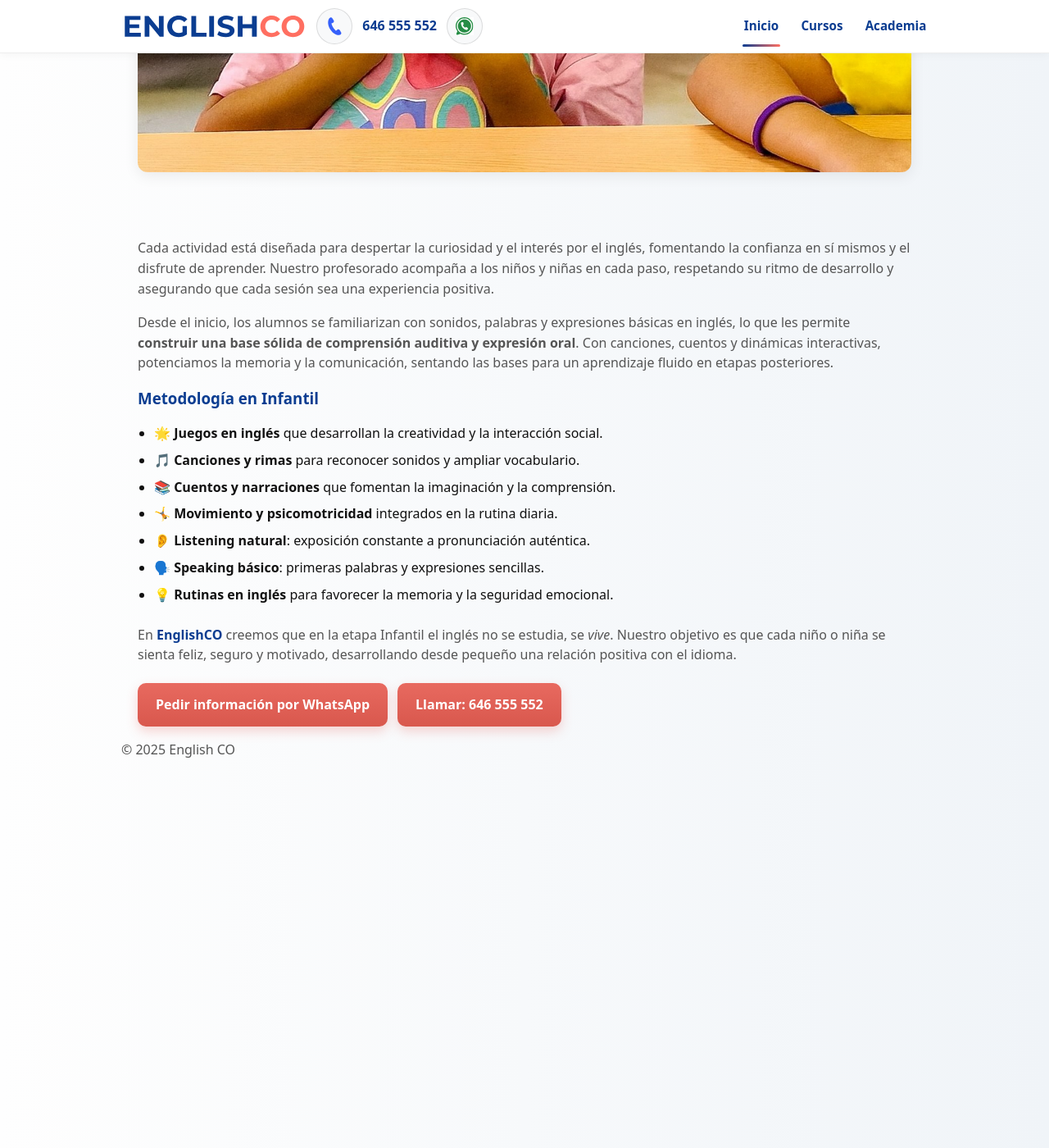
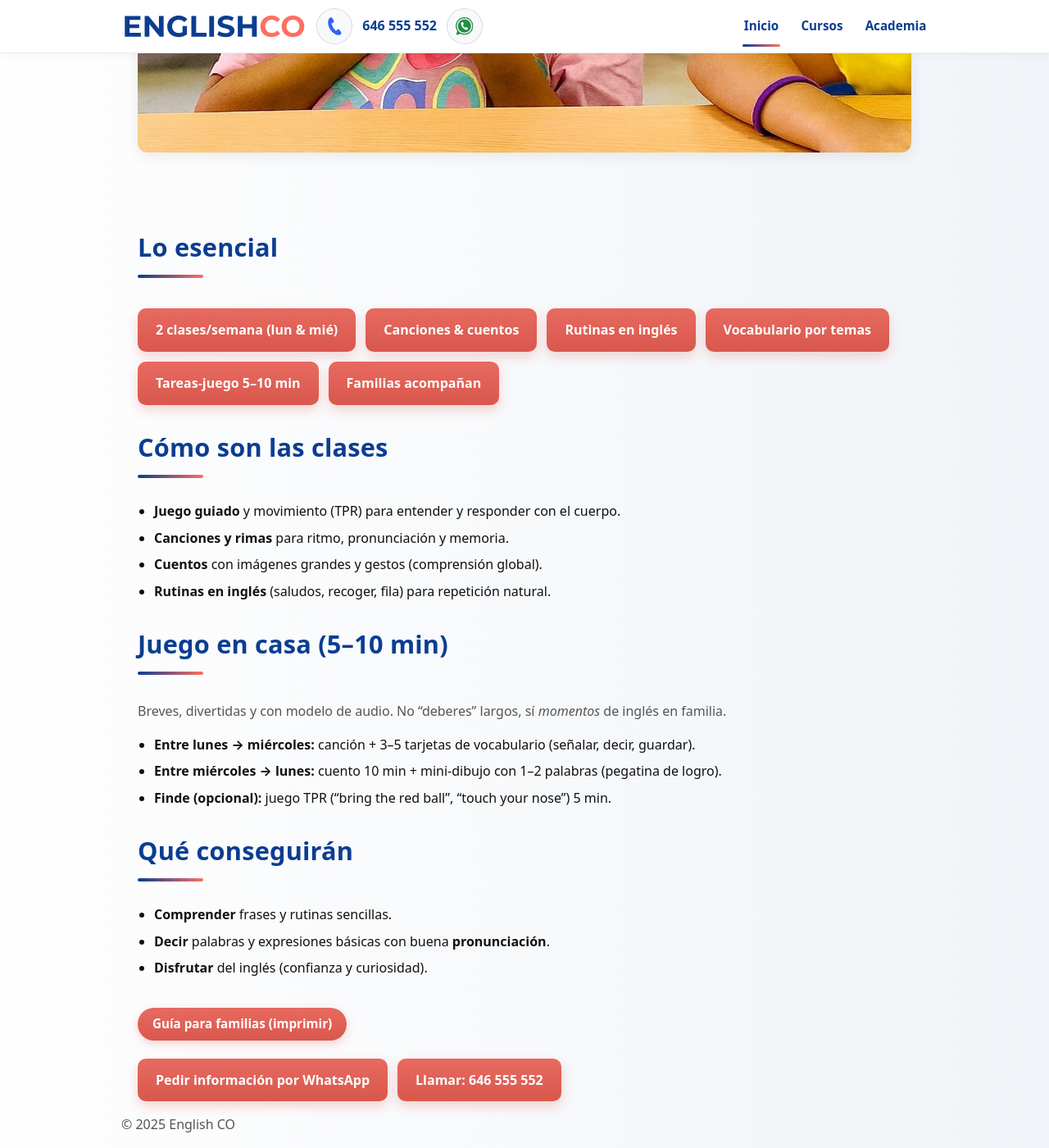
Before and after one commit to dixonbruce/englishco, a Jekyll site: the page built from infantil.html, in a window 1280 px wide and 1400 px high, scrolled down 759 px. Shown: the whole window at 82% size. Built offline with Jekyll 4.4.1, drawn with Linux system fonts in a browser that asks for light colours; some of the changed text lies outside the part shown.

Commit message:
Update infantil.html

```diff
--- a/infantil.html
+++ b/infantil.html
@@ -1,61 +1,76 @@
 ---
 layout: default
 title: "English Co – Infantil (3–5 años)"
-description: "Curso de inglés para Infantil en Playa de Arinaga"
+description: "Infantil (3–5): juegos, canciones, cuentos y rutinas. Dos clases por semana y tareas-juego breves en casa."
 section: "cursos"
 ---
 
-<!-- Main -->
 <main id="main-content">
 
-  <!-- Hero (aligned with homepage styles) -->
+  <!-- Hero -->
   <section class="hero-light">
     <div class="container hero-inner">
       <h1>Infantil (3–5 años)</h1>
-          <p>
-      Aprender inglés en Infantil es una experiencia <strong>divertida, afectiva y significativa</strong>. Los más pequeños
-      descubren el idioma de manera natural, a través del juego, la música, el movimiento y la creatividad, en un entorno seguro y motivador.
-    </p>
+      <p>
+        Dos clases por semana (<strong>lunes</strong> y <strong>miércoles</strong>).
+        En el aula: <strong>juego, canciones, cuentos y rutinas</strong>.
+        En casa: <strong>tareas-juego cortas</strong> (5–10&nbsp;min) con la familia.
+      </p>
       <img src="/infantil_estudiante.jpg" alt="Niños en actividades de inglés infantil" class="classroom-img" />
     </div>
   </section>
 
-  <!-- Content -->
-  <section id="infantil" class="container">
-
-    <p>
-      Cada actividad está diseñada para despertar la curiosidad y el interés por el inglés, fomentando la confianza en sí mismos y el disfrute de aprender.
-      Nuestro profesorado acompaña a los niños y niñas en cada paso, respetando su ritmo de desarrollo y asegurando que cada sesión sea una experiencia positiva.
-    </p>
-    <p>
-      Desde el inicio, los alumnos se familiarizan con sonidos, palabras y expresiones básicas en inglés, lo que les permite
-      <strong>construir una base sólida de comprensión auditiva y expresión oral</strong>. Con canciones, cuentos y dinámicas interactivas,
-      potenciamos la memoria y la comunicación, sentando las bases para un aprendizaje fluido en etapas posteriores.
-    </p>
-
-    <h3>Metodología en Infantil</h3>
-    <ul>
-      <li>🌟 <strong>Juegos en inglés</strong> que desarrollan la creatividad y la interacción social.</li>
-      <li>🎵 <strong>Canciones y rimas</strong> para reconocer sonidos y ampliar vocabulario.</li>
-      <li>📚 <strong>Cuentos y narraciones</strong> que fomentan la imaginación y la comprensión.</li>
-      <li>🤸 <strong>Movimiento y psicomotricidad</strong> integrados en la rutina diaria.</li>
-      <li>👂 <strong>Listening natural</strong>: exposición constante a pronunciación auténtica.</li>
-      <li>🗣️ <strong>Speaking básico</strong>: primeras palabras y expresiones sencillas.</li>
-      <li>💡 <strong>Rutinas en inglés</strong> para favorecer la memoria y la seguridad emocional.</li>
-    </ul>
-
-    <p>
-      En <a href="/" class="brand-text">EnglishCO</a> creemos que en la etapa Infantil el inglés no se estudia, se <em>vive</em>.
-      Nuestro objetivo es que cada niño o niña se sienta feliz, seguro y motivado, desarrollando desde pequeño una relación positiva con el idioma.
+  <!-- Lo esencial -->
+  <section class="container" aria-label="Resumen del curso">
+    <h2>Lo esencial</h2>
+    <p class="cta-row">
+      <span class="cta-button cta-button--outline">2 clases/semana (lun &amp; mié)</span>
+      <span class="cta-button cta-button--outline">Canciones &amp; cuentos</span>
+      <span class="cta-button cta-button--outline">Rutinas en inglés</span>
+      <span class="cta-button cta-button--outline">Vocabulario por temas</span>
+      <span class="cta-button cta-button--outline">Tareas-juego 5–10&nbsp;min</span>
+      <span class="cta-button cta-button--outline">Familias acompañan</span>
     </p>
   </section>
 
-  <!-- CTA -->
-  <section class="container">
+  <!-- En clase -->
+  <section class="container" aria-label="En clase">
+    <h2>Cómo son las clases</h2>
+    <ul>
+      <li><strong>Juego guiado</strong> y movimiento (TPR) para entender y responder con el cuerpo.</li>
+      <li><strong>Canciones y rimas</strong> para ritmo, pronunciación y memoria.</li>
+      <li><strong>Cuentos</strong> con imágenes grandes y gestos (comprensión global).</li>
+      <li><strong>Rutinas en inglés</strong> (saludos, recoger, fila) para repetición natural.</li>
+    </ul>
+  </section>
+
+  <!-- Tareas-juego en casa -->
+  <section class="container" aria-label="Tareas en casa">
+    <h2>Juego en casa (5–10 min)</h2>
+    <p>Breves, divertidas y con modelo de audio. No “deberes” largos, sí <em>momentos</em> de inglés en familia.</p>
+    <ul>
+      <li><strong>Entre lunes → miércoles:</strong> canción + 3–5 tarjetas de vocabulario (señalar, decir, guardar).</li>
+      <li><strong>Entre miércoles → lunes:</strong> cuento 10&nbsp;min + mini-dibujo con 1–2 palabras (pegatina de logro).</li>
+      <li><strong>Finde (opcional):</strong> juego TPR (“bring the red ball”, “touch your nose”) 5&nbsp;min.</li>
+    </ul>
+  </section>
+
+  <!-- Objetivos -->
+  <section class="container" aria-label="Objetivos">
+    <h2>Qué conseguirán</h2>
+    <ul>
+      <li><strong>Comprender</strong> frases y rutinas sencillas.</li>
+      <li><strong>Decir</strong> palabras y expresiones básicas con buena <strong>pronunciación</strong>.</li>
+      <li><strong>Disfrutar</strong> del inglés (confianza y curiosidad).</li>
+    </ul>
+
+    <p class="cta-row">
+      <a class="more-link" href="/infantil/guia.html" target="_blank" rel="noopener">Guía para familias (imprimir)</a>
+    </p>
+
     <p class="cta-row">
       <a class="cta-button" href="https://wa.me/34646555552" target="_blank" rel="noopener">Pedir información por WhatsApp</a>
       <a class="cta-button cta-button--outline" href="tel:+34646555552">Llamar: 646 555 552</a>
     </p>
   </section>
-
 </main>
```
